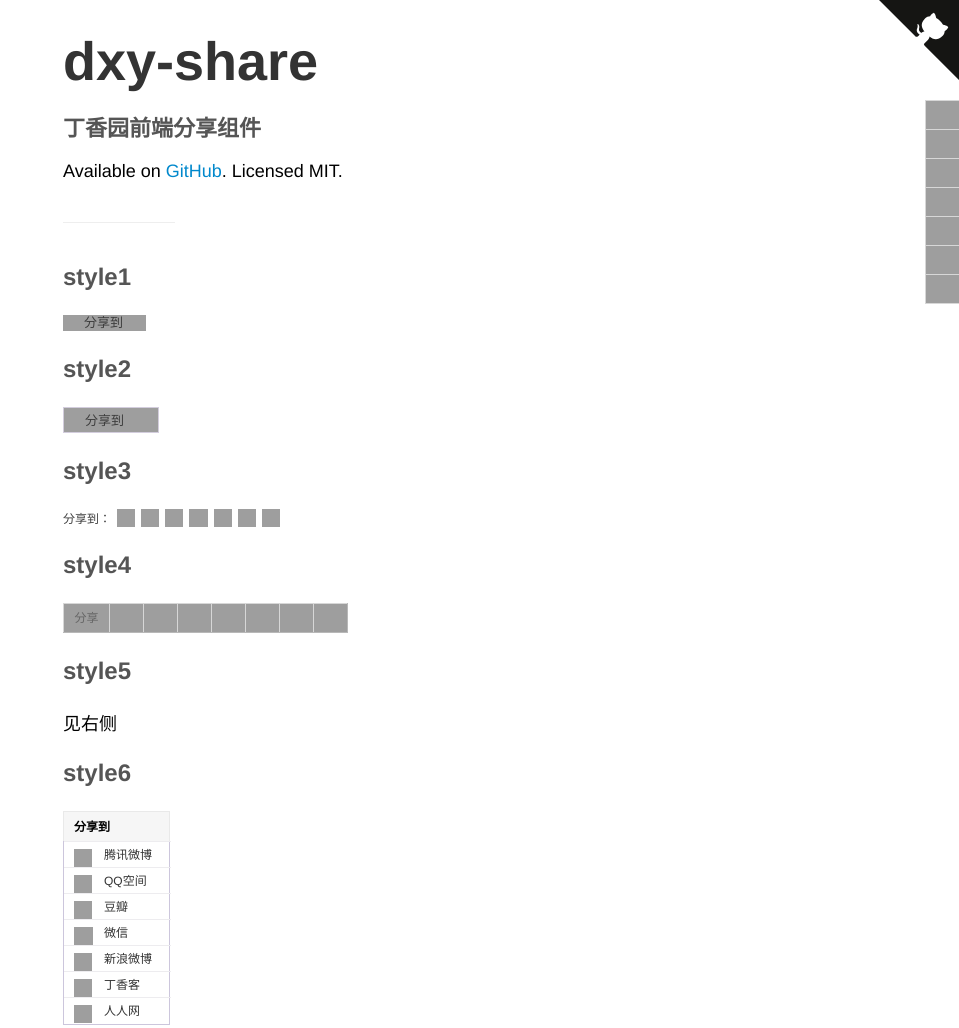
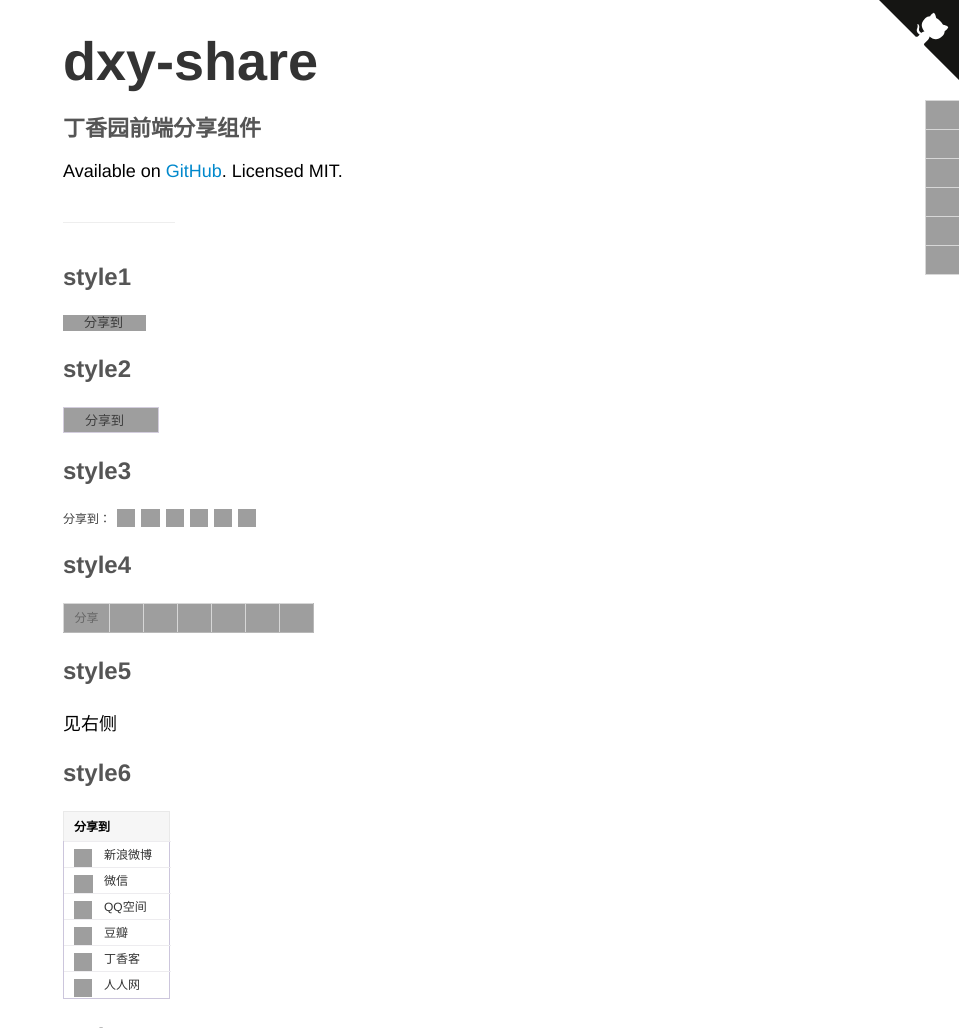
Before and after one commit to jxcjxcjzx/dxy-share, a website: page demo/index.html in a window 1280 px wide. Shown: the top 1028 px of the page, without its empty margins (321-1280 px from the left). Drawn offline with nearby package versions, Linux system fonts and the light colour scheme; grey boxes are pictures that could not be loaded.

Commit message:
fix share link, update README

```diff
--- a/demo/index.html
+++ b/demo/index.html
@@ -73,31 +73,31 @@
         var i;
         for (i = 1; i <= 4; i++) {
             (new dxy_share()).show({
-                id:'style' + i,
-                lst:['tt','qzone','douban','weixin', 'sina', 'idxy', 'renren'],
+                id: 'style' + i,
+                lst: ['sina', 'weixin', 'qzone', 'douban', 'idxy', 'renren'],
                 style: i,
-                addTo:'（分享自 @丁香园）'
+                addTo: '（分享自 @丁香园）'
             });
         }
         (new dxy_share()).show({
-            id:'style' + 5,
-            lst:['tt','qzone','douban','weixin', 'sina', 'idxy', 'renren'],
+            id: 'style' + 5,
+            lst: ['sina', 'weixin', 'qzone', 'douban', 'idxy', 'renren'],
             style: 5,
             top: '100',
-            addTo:'（分享自 @丁香园）'
+            addTo: '（分享自 @丁香园）'
         });
         (new dxy_share()).show({
-            id:'style6',
-            lst:['tt','qzone','douban','weixin', 'sina', 'idxy', 'renren'],
+            id: 'style6',
+            lst: ['sina', 'weixin', 'qzone', 'douban', 'idxy', 'renren'],
             style: 6,
-            addTo:'（分享自 @丁香园）',
+            addTo: '（分享自 @丁香园）',
             share_txt: 'test'
         });
         (new dxy_share()).show({
-            id:'stylem1',
-            lst:['tt','qzone','douban','weixin', 'sina', 'idxy', 'renren'],
+            id: 'stylem1',
+            lst: ['sina', 'weixin', 'qzone', 'douban', 'idxy', 'renren'],
             style: 'm1',
-            addTo:'（分享自 @丁香园）'
+            addTo: '（分享自 @丁香园）'
         });
     </script>
 </body>
--- a/src/dxy-share.js
+++ b/src/dxy-share.js
@@ -304,7 +304,7 @@
                             api = sApi[this.name] + 'name=' + encodeURIComponent(share_txt) + '&href=' + encodeURIComponent(_url) + '&text=%20';
                             //console.log(api);
                         } else if (this.name === 'renren') {
-                            api = sApi[this.name] + 'title=' + encodeURIComponent(share_txt) + '&resourceUrl=' + encodeURIComponent(_url) + '&srcUrl=' + encodeURIComponent(_url) + '&summary=%20';
+                            api = sApi[this.name] + 'title=' + encodeURIComponent(share_txt) + '&resourceUrl=' + encodeURIComponent(_url) + '&srcUrl=' + encodeURIComponent(_url) + '&description=%20';
                         } else if (this.name === 'qzone') {
                             api = sApi[this.name] + 'url=' + encodeURIComponent(_url) + '&title=' + encodeURIComponent(share_txt) + '&summary=%20';
                         } else {
```
Also changed, not shown: README.md, dist/dxy-share.min.js, 1 other file.
